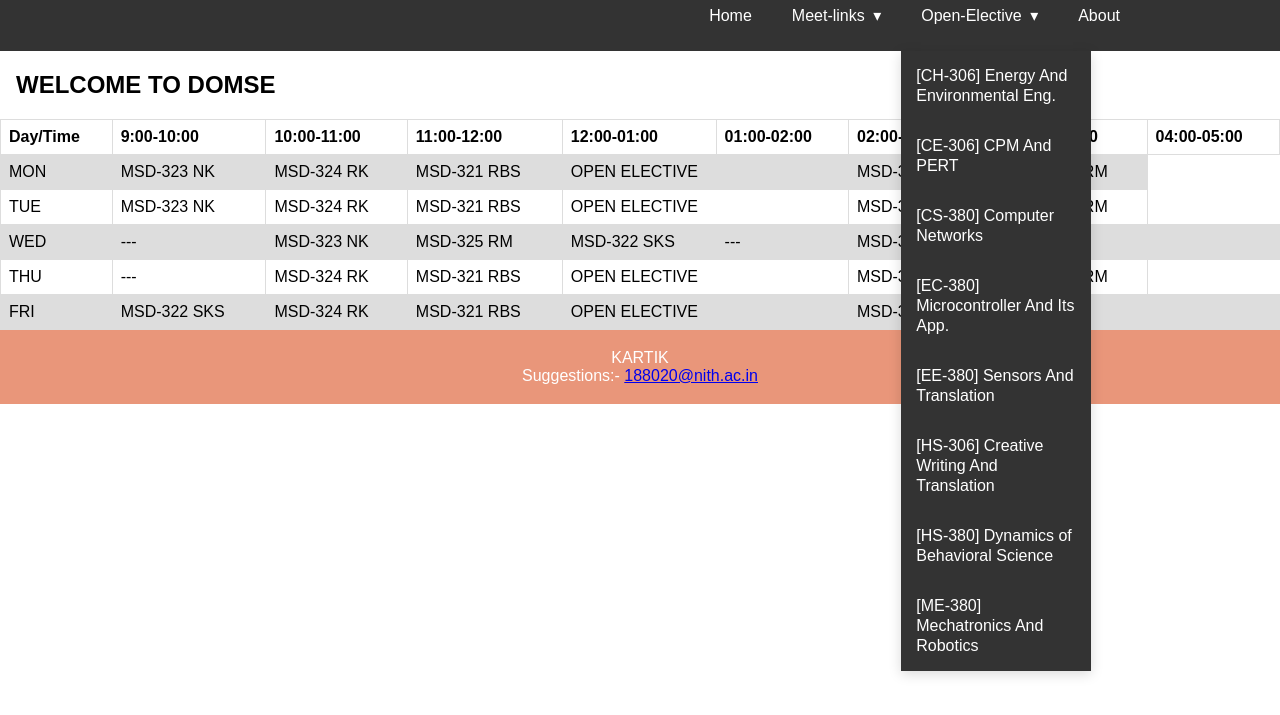
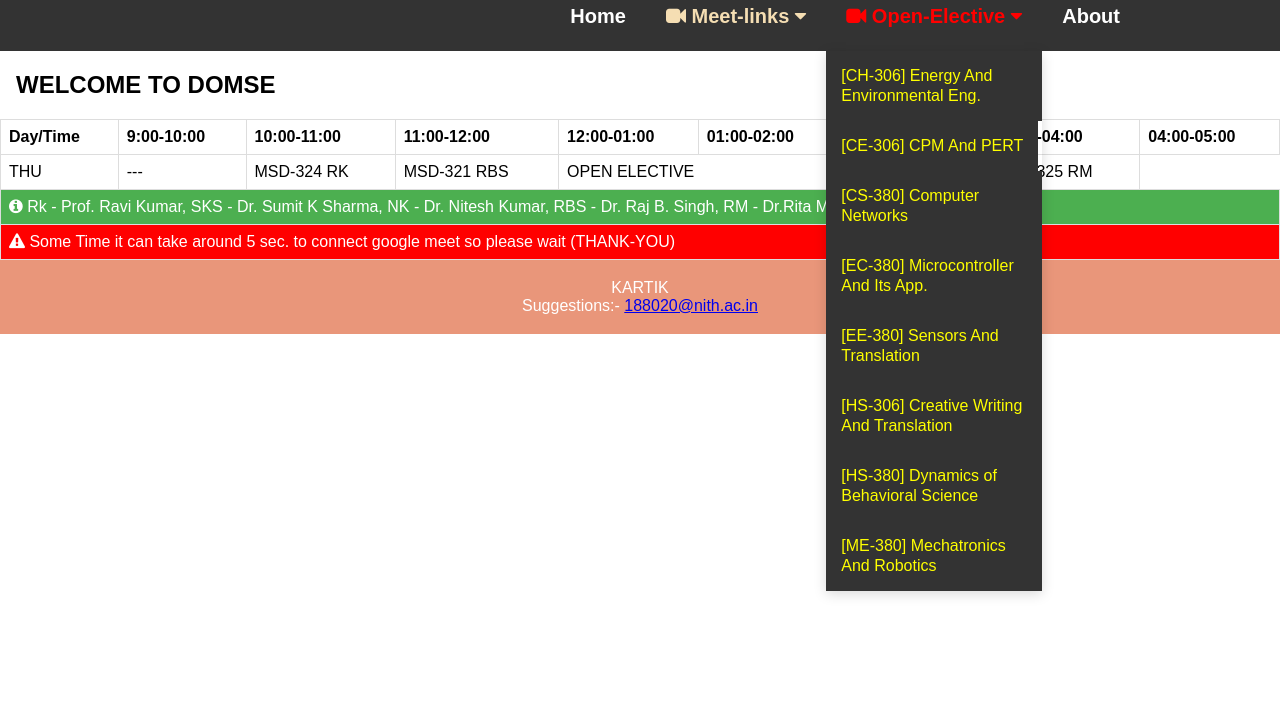
Before and after one commit to DOMSE1/Blog, a plain HTML site: page index.html in a window 1280 px wide. Both pictures are taken after a click on the link "Open-Elective". Shown: the part 19-734 px from the top of the page. Drawn offline with nearby package versions, Linux system fonts and the light colour scheme.

Commit message:
Update index.html

```diff
--- a/index.html
+++ b/index.html
@@ -2,8 +2,9 @@
     <head>
         <meta name="viewport" content="width=device-width, initial-scale=1" />
         <meta charset="UTF-8">
-        <title>Responsive Dropdown nav-bar Bar</title>
+        <title>DOMSE all google meet links at one place</title>
           <link href="https://fonts.googleapis.com/css?family=Righteous&display=swap" rel="stylesheet">
+	  <link rel="stylesheet" href="https://cdnjs.cloudflare.com/ajax/libs/font-awesome/4.7.0/css/font-awesome.min.css">
         <style>
 body {
 	margin: 0;
@@ -68,7 +69,6 @@ nav ul li a:visited:hover {
 nav ul li a:not(:only-child):after,
 nav ul li a:visited:not(:only-child):after {
   padding-left: 4px;
-  content: ' ▾';
 }
 nav ul li ul li {
   min-width: 190px;
@@ -211,9 +211,22 @@ tr:nth-child(even) {
   background-color: DarkSalmon;
   color: white;
 }
+.ctn {
+  font-size: 20px;
+}
+.on{
+  background-color: #4CAF50;
+	color:white;
+}
+		.onn{
+			background-color:red;
+			color:white;
+		}
+
+
         </style>
     </head>
-    <body>
+    <body onload="showhide()">
         <section class="nav-bar">
             <div class="nav-container">
               <div class="brand">
@@ -223,10 +236,10 @@ tr:nth-child(even) {
                 <div class="nav-mobile"><a id="nav-toggle" href="#"><span></span></a></div>
                 <ul class="nav-list">
                   <li>
-                    <a href="#">Home</a>
+			  <a href="#" class="ctn"><b>Home</b></a>
                   </li>
                   <li>
-                    <a href="#">Meet-links</a>
+			  <a href="#" style="color:wheat;" class="ctn"><b><i class="fa fa-video-camera"></i> Meet-links <i class="fa fa-caret-down"></i></b></a>
                     <ul class="nav-dropdown">
                         <li>
                             <a href="https://meet.google.com/lookup/g6ckyflo5h">[MSD-321] Metal Deformation Processing</a>
@@ -244,7 +257,7 @@ tr:nth-child(even) {
                             <a href="https://meet.google.com/lookup/dxcx6w6qow">[MSD-325] Surface Engineering</a>
                           </li>
                           <li>
-                            <a href="https://meet.google.com/lookup/ebpu4qr2a6">[MSD-327]	Electronic Materials Lab.</a>
+                            <a href="https://meet.google.com/lookup/ebpu4qr2a6">[MSD-327] Electronic Materials Lab.</a>
                           </li>
                           <li>
                             <a href="#">[MSD-328] Material Characterization Lab.</a>
@@ -252,36 +265,36 @@ tr:nth-child(even) {
                     </ul>
                   </li>
                   <li>
-                    <a href="#">Open-Elective</a>
+			  <a href="#" style="color: red;" class="ctn"><b><i class="fa fa-video-camera"></i> Open-Elective <i class="fa fa-caret-down"></i></b></a>
                   <ul class="nav-dropdown">
                       <li>
-                        <a href="#">[CH-306] Energy And Environmental Eng.</a>
+                        <a href="#" style="color: yellow;">[CH-306] Energy And Environmental Eng.</a>
                       </li>
                       <li>
-                        <a href="https://meet.google.com/lookup/bm5rlzqflr?authuser=1&hs=179">[CE-306] CPM And PERT</a>
+                        <a href="https://meet.google.com/lookup/bm5rlzqflr?authuser=1&hs=179" style="color: yellow;">[CE-306] CPM And PERT</a>
                       </li>
                       <li>
-                        <a href="https://meet.google.com/lookup/h7pxtp7yqo">[CS-380] Computer Networks</a>
+                        <a href="https://meet.google.com/lookup/h7pxtp7yqo" style="color: yellow;">[CS-380] Computer Networks</a>
                       </li>
                       <li>
-                        <a href="#">[EC-380] Microcontroller And Its App.</a>
+                        <a href="#" style="color: yellow;">[EC-380] Microcontroller And Its App.</a>
                       </li>
                       <li>
-                        <a href="https://meet.google.com/lookup/cb6a3suqgl">[EE-380] Sensors And Translation</a>
+                        <a href="https://meet.google.com/lookup/cb6a3suqgl" style="color: yellow;">[EE-380] Sensors And Translation</a>
                       </li>
                       <li>
-                        <a href="#">[HS-306] Creative Writing And Translation</a>
+                        <a href="#" style="color: yellow;">[HS-306] Creative Writing And Translation</a>
                       </li>
                       <li>
-                        <a href="#">[HS-380] Dynamics of Behavioral Science</a>
+                        <a href="#" style="color: yellow;">[HS-380] Dynamics of Behavioral Science</a>
                       </li>
                       <li>
-                        <a href="#">[ME-380] Mechatronics And Robotics</a>
+                        <a href="#" style="color: yellow;">[ME-380] Mechatronics And Robotics</a>
                       </li>
                     </ul>
                   </li>
                   <li>
-                    <a href="#">About</a>
+			  <a href="#" class="ctn"><b>About</b></a>
                   </li>
                 </ul>
               </nav>
@@ -302,7 +315,7 @@ tr:nth-child(even) {
                 <th>03:00-04:00</th>
                 <th>04:00-05:00</th>
               </tr>
-              <tr>
+              <tr id="1" style="display:none;">
                 <td>MON</td>
                 <td><a href="https://meet.google.com/cua-orxq-awy">MSD-323 NK</a></td>
                 <td><a href="https://meet.google.com/lookup/h7pxtp7yqo">MSD-324 RK</a></td>
@@ -311,7 +324,7 @@ tr:nth-child(even) {
                 <td><a href="https://meet.google.com/lookup/currmnptyv">MSD-322 SKS</a></td>
                 <td><a href="https://meet.google.com/lookup/dxcx6w6qow">MSD-325 RM</a></td>
               </tr>
-              <tr>
+              <tr id="2" style="display:none;">
                 <td>TUE</td>
                 <td><a href="https://meet.google.com/cua-orxq-awy">MSD-323 NK</a></td>
                 <td><a href="https://meet.google.com/lookup/h7pxtp7yqo">MSD-324 RK</a></td>
@@ -320,7 +333,7 @@ tr:nth-child(even) {
                 <td><a href="https://meet.google.com/lookup/currmnptyv">MSD-322 SKS</a></td>
                 <td><a href="https://meet.google.com/lookup/dxcx6w6qow">MSD-325 RM</a></td>
               </tr>
-              <tr>
+              <tr id="3" style="display:none;">
                 <td>WED</td>
                 <td>---</td>
                 <td><a href="https://meet.google.com/cua-orxq-awy">MSD-323 NK</a></td>
@@ -329,7 +342,7 @@ tr:nth-child(even) {
                 <td>---</td>
                 <td colspan="3">MSD-328 MC-LAB NK</td>
               </tr>
-              <tr>
+              <tr id="4" style="display:none;">
                 <td>THU</td>
                 <td>---</td>
                 <td><a href="https://meet.google.com/lookup/h7pxtp7yqo">MSD-324 RK</a></td>
@@ -338,14 +351,24 @@ tr:nth-child(even) {
                 <td><a href="https://meet.google.com/cua-orxq-awy">MSD-323 NK</a></td>
                 <td><a href="https://meet.google.com/lookup/dxcx6w6qow">MSD-325 RM</a></td>
               </tr>
-              <tr>
-                <td>FRI</td>
+              <tr id="5" style="display:none;">
+                <td >FRI</td>
                 <td><a href="https://meet.google.com/lookup/currmnptyv">MSD-322 SKS</a></td>
                 <td><a href="https://meet.google.com/lookup/h7pxtp7yqo">MSD-324 RK</a></td>
                 <td><a href="https://meet.google.com/lookup/g6ckyflo5h">MSD-321 RBS</a></td>
                 <td colspan="2">OPEN ELECTIVE</td>
                 <td colspan="3"><a href="https://meet.google.com/lookup/ebpu4qr2a6">MSD-327 EM LAB SKS</a></td>
               </tr>
+              <tr>
+		     <td class="on" colspan="9">
+          <i class="fa fa-info-circle" aria-hidden="true"></i>    Rk - Prof. Ravi Kumar,      SKS - Dr. Sumit K Sharma,        NK - Dr. Nitesh Kumar,     RBS - Dr. Raj B. Singh,      RM - Dr.Rita Maurya
+              </td>
+            </tr>
+            <tr>
+		    <td class="onn" colspan="9">
+          <i class="fa fa-exclamation-triangle" aria-hidden="true"></i>   Some Time it can take around 5 sec. to connect google meet so please wait (THANK-YOU)
+              </td>
+            </tr>
             </table>
             </div>
             <footer>
@@ -375,5 +398,13 @@ tr:nth-child(even) {
   });
 })(jQuery);
 </script>
+<script type="text/javascript">
+  function showhide(id) {
+      var d = new Date();
+      var s = document.getElementById(d.getDay());
+      s.style.display = (s.style.display == "") ? 'none' : "";
+
+  }
+  </script>
     </body>
 </html>
```
